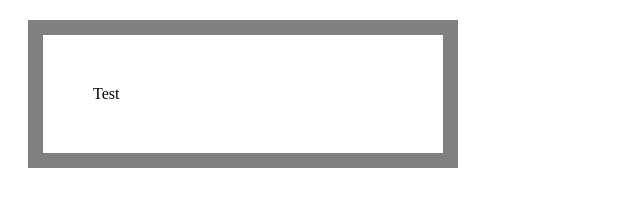
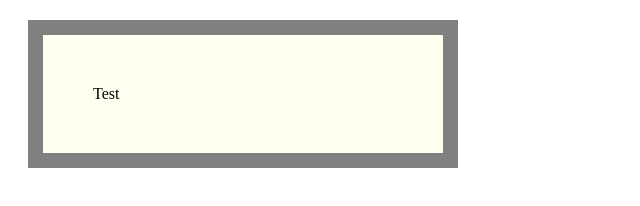
Before and after one commit to DaGrandOwl/Owl, a plain HTML site: page index.html in a window 1280 px wide. Shown: the whole page, without its empty margins (0-640 px from the left). Drawn offline with Linux system fonts and the light colour scheme.

Commit message:
Update index.html

```diff
--- a/index.html
+++ b/index.html
@@ -2,7 +2,7 @@
 	<head>
 		<style>
 			div {
-				background-color:#FFFFFF;
+				background-color:#FFFFF0;
 				width: 300px;
 				border: 15px solid grey;
 				padding: 50px;
```
